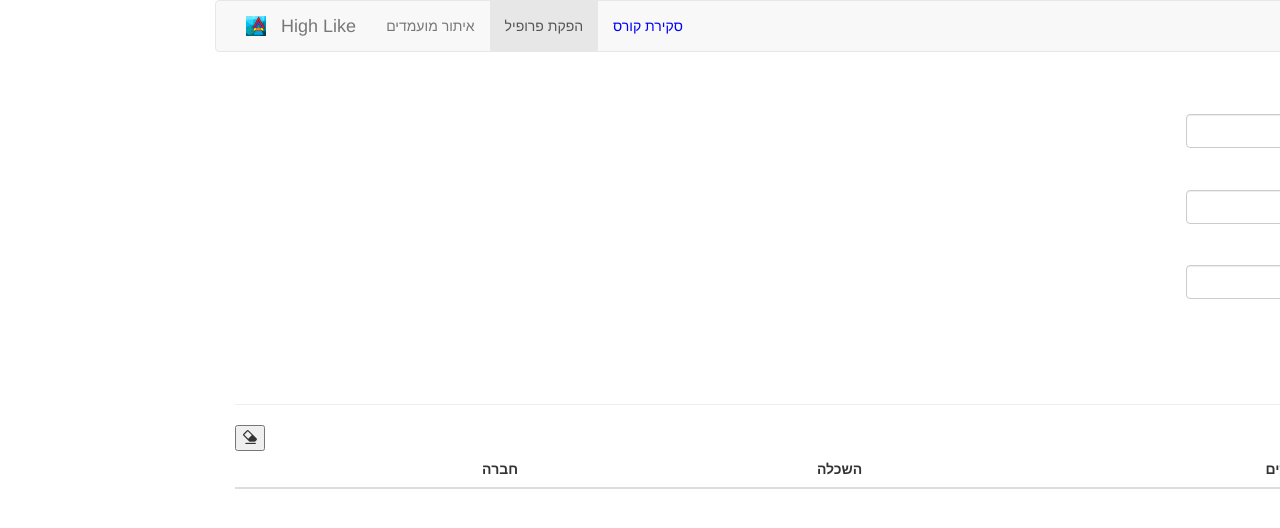
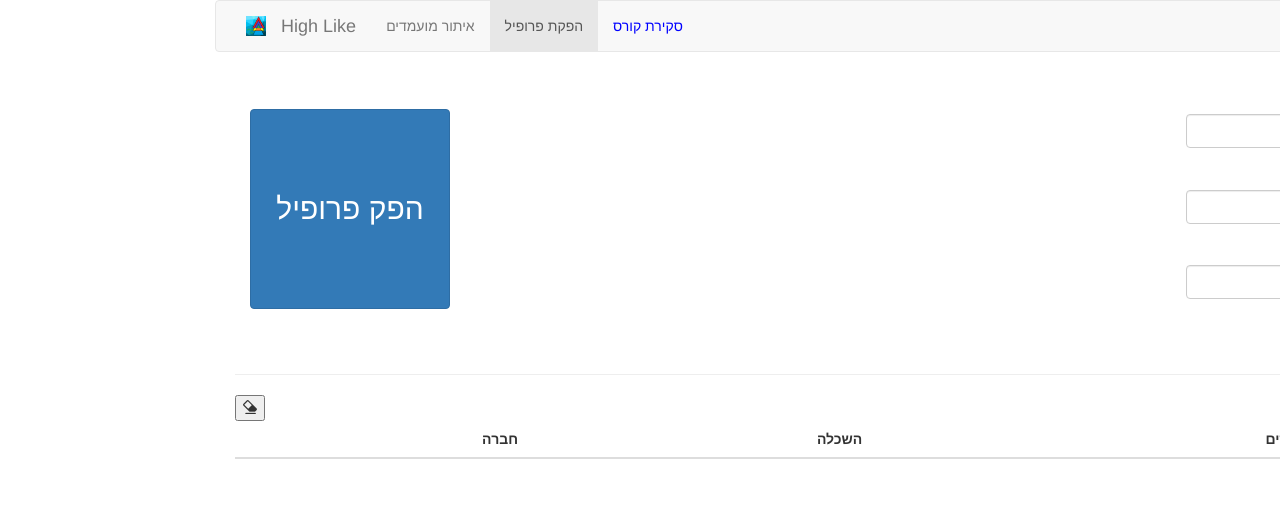
Before and after one commit to netusage/HighLike, an Angular app: page / in a window 1280 px wide. Both pictures are taken after a click on the link "הפקת פרופיל". Shown: the top 528 px of the page. Built offline with nearby package versions, Linux system fonts and the light colour scheme.

Commit message:
Change profile-generation button

```diff
--- a/src/app/generate-profile/gp-search/gp-search.component.html
+++ b/src/app/generate-profile/gp-search/gp-search.component.html
@@ -32,9 +32,9 @@
       </div> -->
 
     <!-- Buttons Block -->
-    <div class="form-group">
+    <div class="form-group pull-left" style="margin-top: -190px;">
       <!-- <button type="reset" class="btn btn-default">בטל</button> -->
-      <button type="submit" class="btn btn-primary">הפק פרופיל</button>
+      <button style="height: 200px; width: 200px; font-size: 30px;" type="submit" class="btn btn-primary">הפק פרופיל</button>
     </div>
     <!-- <button (click)="FindPersonsForCity()" class="button">חפש</button> -->
   </form>
```
